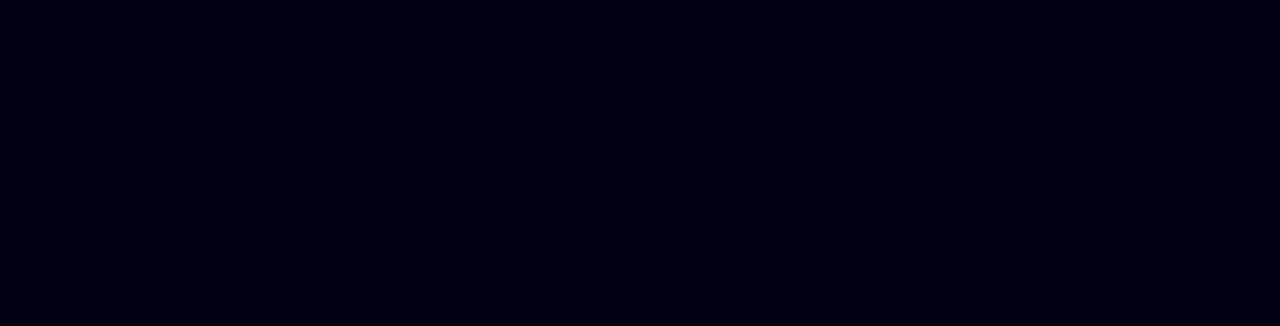
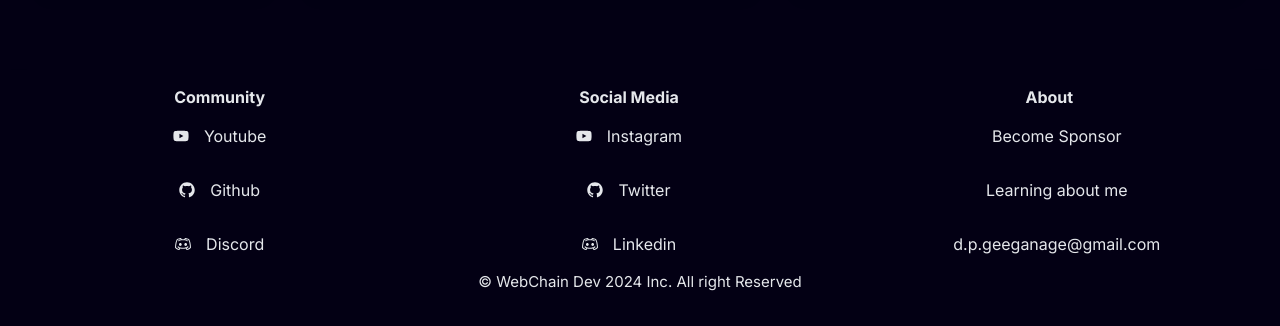
Before and after one commit to dpgeeganage/Portfolio, a Next.js app: page / in a window 1280 px wide. Shown: the part 3654-3980 px from the top of the page. Before the commit the page ends 3724 px from the top, so only its background shows below. Built offline with nearby package versions, Linux system fonts and the light colour scheme; a web font is replaced by a local one.

Commit message:
add footer

```diff
--- a/app/layout.tsx
+++ b/app/layout.tsx
@@ -3,6 +3,7 @@
 import "./globals.css";
 import StarsCanvas from "@/components/main/StarBackground";
 import Navbar from "@/components/main/Navbar";
+import Footer from "@/components/main/Footer";
 
 const inter = Inter({ subsets: ["latin"] });
 
@@ -22,6 +23,7 @@
         <StarsCanvas />
         <Navbar />
         {children}
+        <Footer />
         </body>
     </html>
   );
--- /dev/null
+++ b/components/main/Footer.tsx
@@ -0,0 +1,67 @@
+import React from "react";
+import { RxDiscordLogo, RxGithubLogo, RxInstagramLogo, RxTwitterLogo, RxLinkedinLogo } from "react-icons/rx";
+import { FaYoutube } from "react-icons/fa";
+
+const Footer = () => {
+  return (
+    <div className="w-full h-full bg-transparent text-gray-200 shadow-lg p-[15px]">
+        <div className="w-full flex flex-col items-center justofy-center m-auto">
+            <div className="w-full h-full flex flex-row items-center justify-around flex-wrap">
+
+                <div className="min-w-[200px] h-auto flex flex-col items-center justify-start">
+                    <div className="font-bold text-[16px]">Community</div>
+                    <p className="flex flex-row items-center my-[15px] cursor-pointer">
+                        <FaYoutube />
+                        <span className="ml-[15px]">Youtube</span>
+                    </p>
+                    <p className="flex flex-row items-center my-[15px] cursor-pointer">
+                        <RxGithubLogo />
+                        <span className="ml-[15px]">Github</span>
+                    </p>
+                    <p className="flex flex-row items-center my-[15px] cursor-pointer">
+                        <RxDiscordLogo />
+                        <span className="ml-[15px]">Discord</span>
+                    </p>
+                </div>
+
+                <div className="min-w-[200px] h-auto flex flex-col items-center justify-start">
+                    <div className="font-bold text-[16px]">Social Media</div>
+                    <p className="flex flex-row items-center my-[15px] cursor-pointer">
+                        <FaYoutube />
+                        <span className="ml-[15px]">Instagram</span>
+                    </p>
+                    <p className="flex flex-row items-center my-[15px] cursor-pointer">
+                        <RxGithubLogo />
+                        <span className="ml-[15px]">Twitter</span>
+                    </p>
+                    <p className="flex flex-row items-center my-[15px] cursor-pointer">
+                        <RxDiscordLogo />
+                        <span className="ml-[15px]">Linkedin</span>
+                    </p>
+                </div>
+
+                <div className="min-w-[200px] h-auto flex flex-col items-center justify-start">
+                    <div className="font-bold text-[16px]">About</div>
+                    <p className="flex flex-row items-center my-[15px] cursor-pointer">
+                        <span className="ml-[15px]">Become Sponsor</span>
+                    </p>
+                    <p className="flex flex-row items-center my-[15px] cursor-pointer">
+                        <span className="ml-[15px]">Learning about me</span>
+                    </p>
+                    <p className="flex flex-row items-center my-[15px] cursor-pointer">
+                        <span className="ml-[15px]">d.p.geeganage@gmail.com</span>
+                    </p>
+                </div>
+
+            </div>
+
+            <div className="mb-[20px] text-[15px] text-center">
+                &copy; WebChain Dev 2024 Inc. All right Reserved
+            </div>
+
+        </div>
+    </div>
+  )
+}
+
+export default Footer
--- a/package.json
+++ b/package.json
@@ -12,7 +12,8 @@
     "@heroicons/react": "^2.1.3",
     "next": "14.2.3",
     "react": "^18",
-    "react-dom": "^18"
+    "react-dom": "^18",
+    "react-icons": "^5.2.1"
   },
   "devDependencies": {
     "@react-three/drei": "^9.105.6",
```
Also changed, not shown: 1 other file (tests, documents, lock files or other folders).
